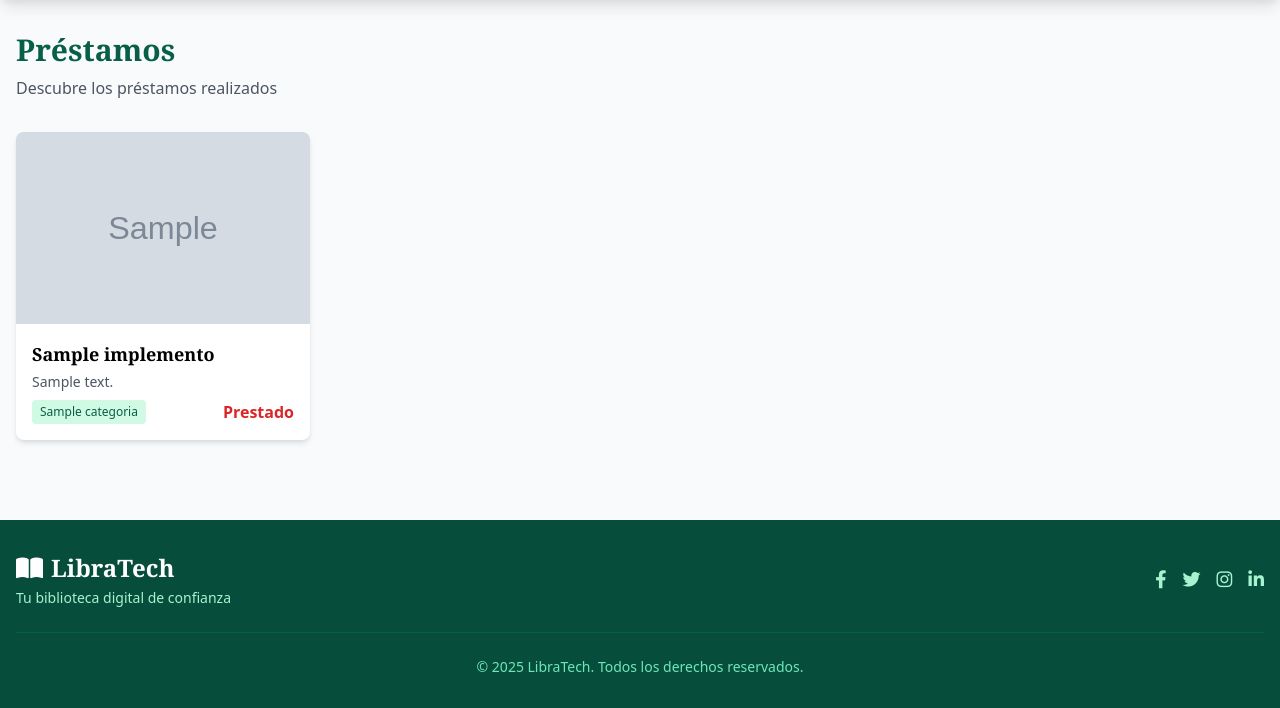
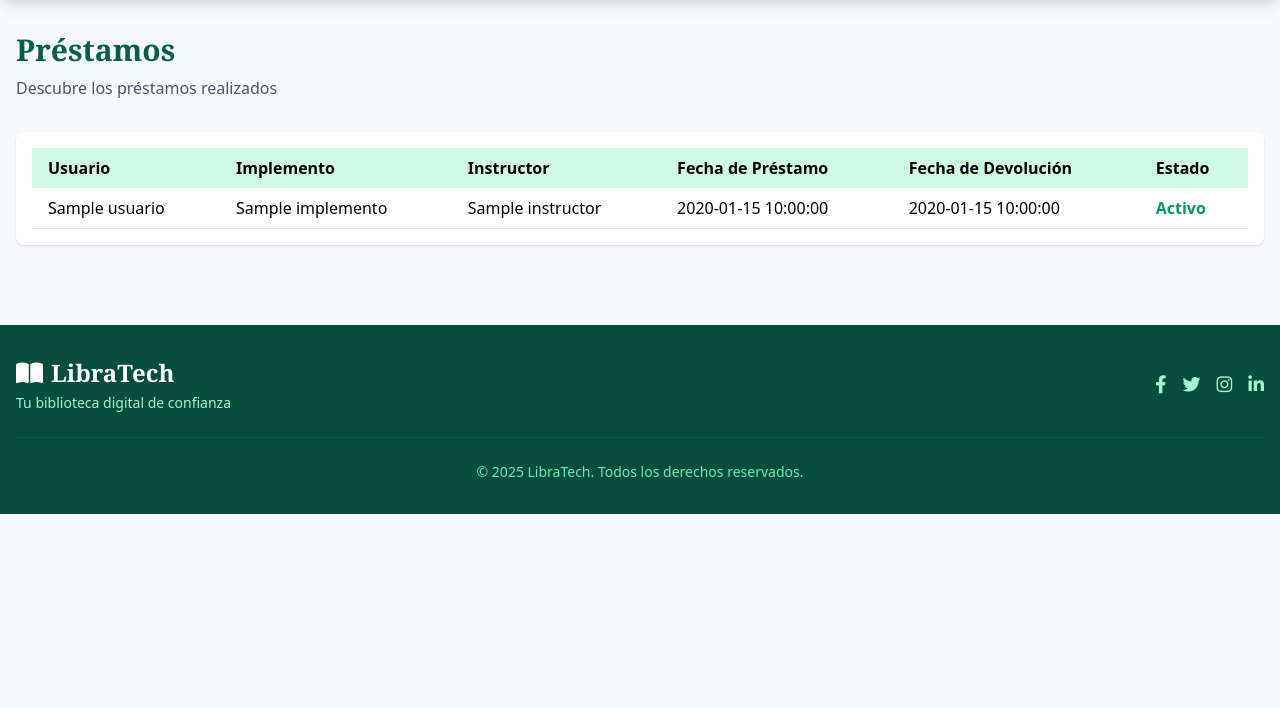
Before and after one commit to Eduard-Gallardo/lendix, a Flask app: template templates/views/prestamos.html in a window 1280 px wide. Shown: the part 64-772 px from the top of the page. Run offline with Flask 3, Linux system fonts and the light colour scheme; the template is opened without the code that fills it: most values are stand-ins (such as "Sample title", 1, 10 or a date in 2020); grey boxes marked "Sample" are stand-in pictures.

Commit message:
avance prestamo

```diff
--- a/templates/views/prestamos.html
+++ b/templates/views/prestamos.html
@@ -5,36 +5,42 @@
     <h1 class="text-3xl font-serif font-bold text-green-800 mb-2">Préstamos</h1>
     <p class="text-gray-600 mb-8">Descubre los préstamos realizados</p>
 
-
-    <div class="grid grid-cols-1 md:grid-cols-2 lg:grid-cols-3 xl:grid-cols-4 gap-6">
-    {% for item in prestamos %}
-    <div class="bg-white rounded-lg shadow-md overflow-hidden hover:shadow-lg transition duration-300">
-        <!-- Imagen o ícono -->
-        <div class="h-48 bg-green-100 flex items-center justify-center">
-            {% if item['imagen_url'] %}
-                <img src="{{ item['imagen_url'] }}" alt="{{ item['implemento'] }}" class="h-full w-full object-cover">
-            {% else %}
-                <i class="fas fa-book text-6xl text-green-700"></i>
-            {% endif %}
-        </div>
-
-        <!-- Información -->
-        <div class="p-4">
-            <h3 class="font-serif font-bold text-lg mb-1">{{ item['implemento'] }}</h3>
-            <p class="text-gray-600 text-sm mb-2">{{ item['descripcion'] }}</p>
-
-            <div class="flex justify-between items-center">
-                <span class="bg-green-100 text-green-800 text-xs px-2 py-1 rounded">{{ item['categoria'] }}</span>
-                <span class="{% if item['disponibilidad'] == 1 %}text-green-700{% else %}text-red-600{% endif %} font-semibold">
-                    {% if item['disponibilidad'] == 1 %}Disponible{% else %}Prestado{% endif %}
-                </span>
-            </div>
-        </div>
+    <div class="bg-white p-4 rounded-lg shadow">
+        <table class="min-w-full table-auto">
+            <thead>
+                <tr class="bg-green-100">
+                    <th class="px-4 py-2 text-left">Usuario</th>
+                    <th class="px-4 py-2 text-left">Implemento</th>
+                    <th class="px-4 py-2 text-left">Instructor</th>
+                    <th class="px-4 py-2 text-left">Fecha de Préstamo</th>
+                    <th class="px-4 py-2 text-left">Fecha de Devolución</th>
+                    <th class="px-4 py-2 text-left">Estado</th>
+                </tr>
+            </thead>
+            <tbody>
+                {% for prestamo in prestamos %}
+                <tr class="border-b hover:bg-green-50">
+                    <td class="px-4 py-2">{{ prestamo.usuario }}</td>
+                    <td class="px-4 py-2">{{ prestamo.implemento }}</td>
+                    <td class="px-4 py-2">{{ prestamo.instructor}}</td>
+                    <td class="px-4 py-2">{{ prestamo.fecha_prestamo }}</td>
+                    <td class="px-4 py-2">{{ prestamo.fecha_devolucion }}</td>
+                    <td class="px-4 py-2">
+                        {% if prestamo.estado == 'Activo' %}
+                            <span class="text-green-600 font-semibold">{{ prestamo.estado }}</span>
+                        {% else %}
+                            <span class="text-gray-600">{{ prestamo.estado }}</span>
+                        {% endif %}
+                    </td>
+                </tr>
+                {% else %}
+                <tr>
+                    <td colspan="5" class="px-4 py-2 text-center text-gray-600">No hay préstamos registrados.</td>
+                </tr>
+                {% endfor %}
+            </tbody>
+        </table>
     </div>
-    {% else %}
-    <p class="col-span-4 text-center text-gray-500">No se encontraron prestamos registrados.</p>
-    {% endfor %}
-</div>
 </main>
 
 {% endblock %}
```
Also changed, not shown: routes/prestamos.py (+8 -16 lines), templates/views/catalogo.html (+5 -5 lines), models/database.db.
